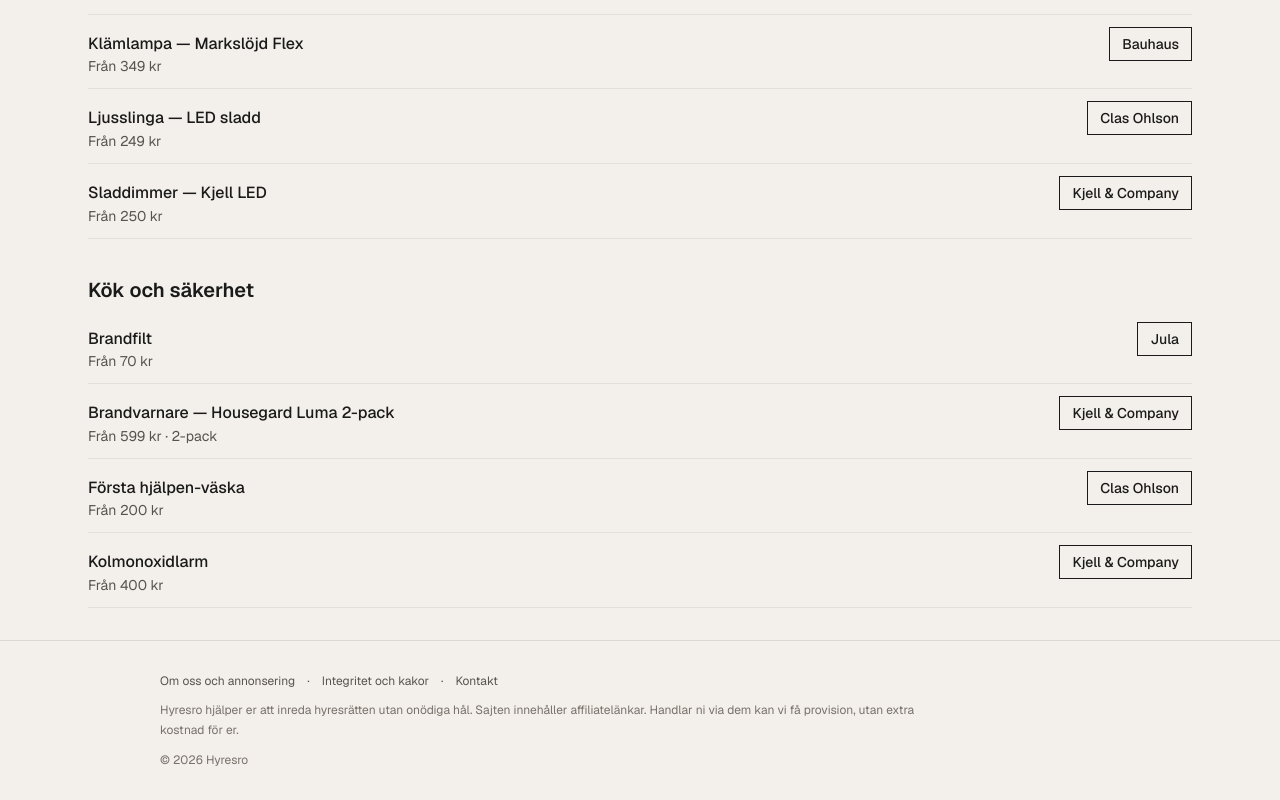
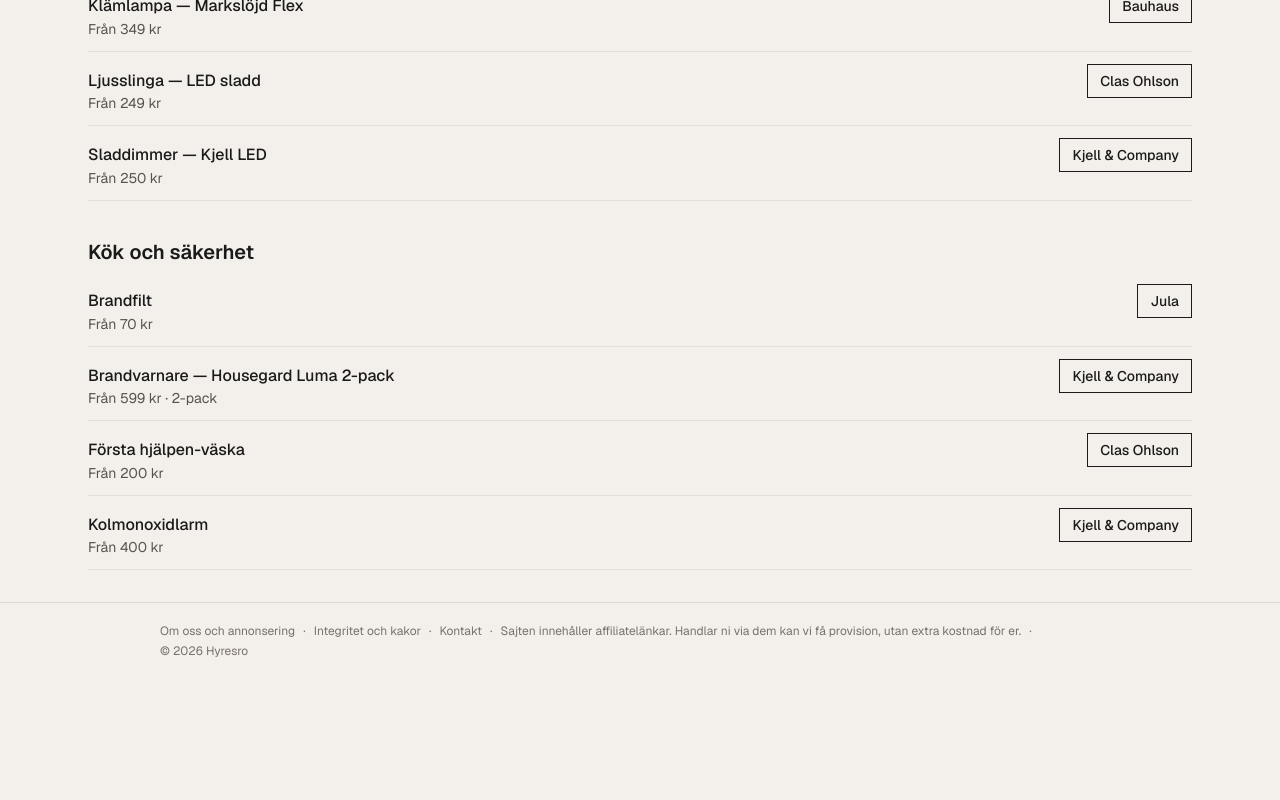
Before and after one commit to snabbsajt/hyresro, a Next.js app: page /produkter in a window 1280 px wide. Shown: the part 1896-2696 px from the top of the page. After the commit the page ends 2575 px from the top, so only its background shows below. Built offline with nearby package versions, Linux system fonts and the light colour scheme.

Commit message:
Footer på en rad, ta bort list-copy

```diff
--- a/src/app/produkter/page.tsx
+++ b/src/app/produkter/page.tsx
@@ -42,9 +42,6 @@
         <h1 className="text-3xl font-semibold tracking-tight sm:text-4xl">
           Alla rekommenderade produkter
         </h1>
-        <p className="max-w-xl text-stone-600">
-          En rad per produkt. Pris är ungefärligt och kan ändras i butiken.
-        </p>
       </header>
       {sections.map((s) =>
         s.items.length === 0 ? null : (
--- a/src/components/Footer.tsx
+++ b/src/components/Footer.tsx
@@ -5,26 +5,22 @@
   const year = new Date().getFullYear();
   return (
     <footer className="mt-auto border-t border-stone-300/80">
-      <div className="mx-auto max-w-5xl space-y-3 px-4 py-8 sm:px-8">
-        <nav className="flex flex-wrap gap-x-3 gap-y-1 text-xs text-stone-600">
-          <Link href="/om" className="hover:text-stone-900">
+      <div className="mx-auto flex max-w-5xl flex-wrap items-center gap-x-2 gap-y-1 px-4 py-5 text-xs text-stone-500 sm:px-8">
+        <Link href="/om" className="hover:text-stone-800">
           Om oss och annonsering
         </Link>
         <span aria-hidden>·</span>
-          <Link href="/integritet" className="hover:text-stone-900">
+        <Link href="/integritet" className="hover:text-stone-800">
           Integritet och kakor
         </Link>
         <span aria-hidden>·</span>
-          <Link href="/kontakt" className="hover:text-stone-900">
+        <Link href="/kontakt" className="hover:text-stone-800">
           Kontakt
         </Link>
-        </nav>
-        <p className="max-w-3xl text-xs leading-relaxed text-stone-500">
-          Hyresro hjälper er att inreda hyresrätten utan onödiga hål. {site.disclosure}
-        </p>
-        <p className="text-xs text-stone-500">
-          © {year} {site.name}
-        </p>
+        <span aria-hidden>·</span>
+        <span>{site.disclosure}</span>
+        <span aria-hidden>·</span>
+        <span>© {year} {site.name}</span>
       </div>
     </footer>
   );
```
Lines whose indentation alone changed are shown as unchanged.
